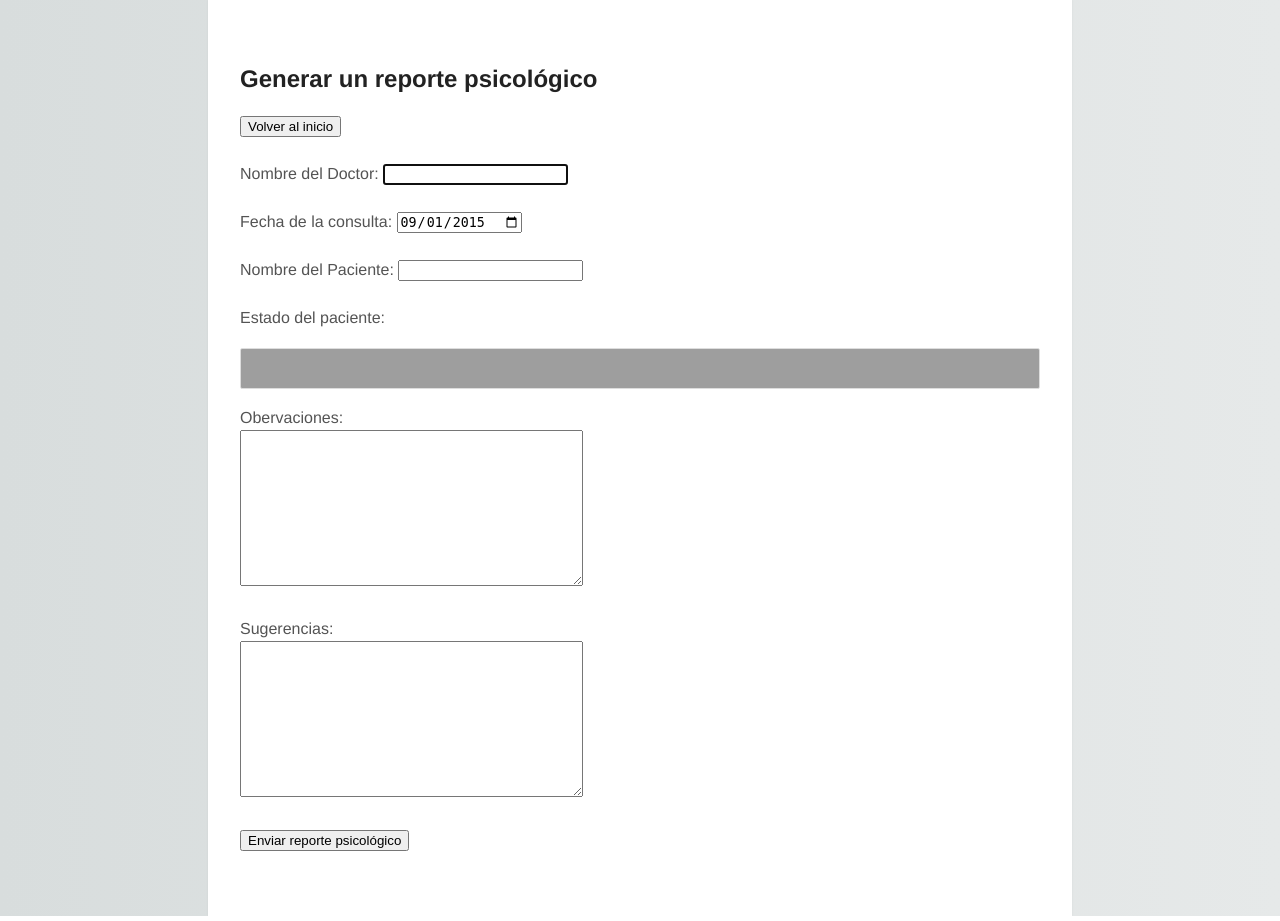
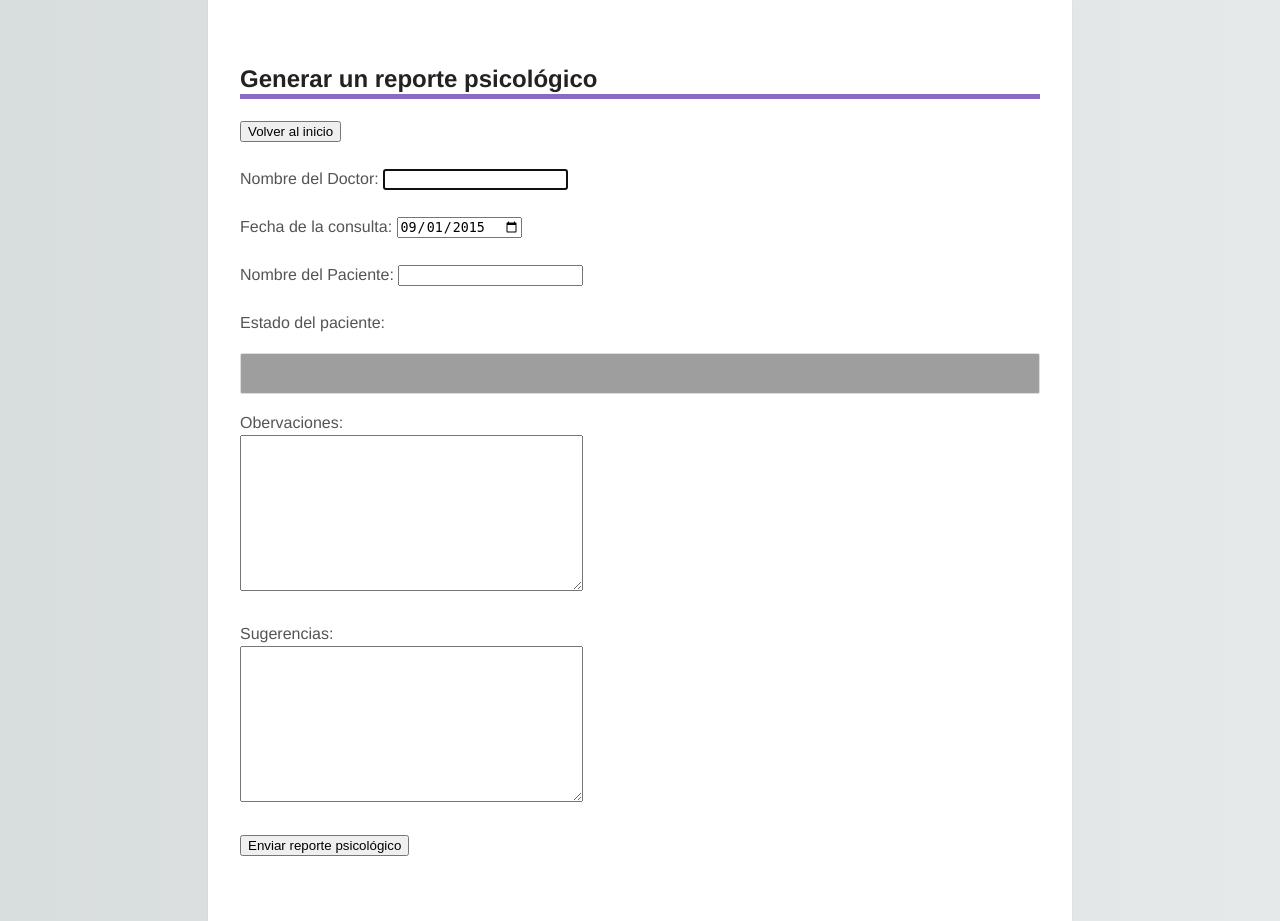
Before and after one commit to rauloojs/tata_heroku, a Django app: page /reports/psychological/ in a window 1280 px wide. Run offline with Django 3.2, Linux system fonts and the light colour scheme; some libraries are stand-ins or nearby versions; grey boxes are pictures that could not be loaded.

Commit message:
Added color code

```diff
--- a/reports/static/reports/style.css
+++ b/reports/static/reports/style.css
@@ -67,3 +67,11 @@ img {
         filter: grayscale(0%);
     }
 }
+
+#psy-title {
+    border-bottom: 5px solid #8B6AC4;
+}
+
+#nut-title {
+    border-bottom: 5px solid #00BA67;
+}
--- a/reports/templates/reports/nutritional.html
+++ b/reports/templates/reports/nutritional.html
@@ -26,7 +26,7 @@
 </head>
 <body>
 
-   <h2>Generar un reporte nutricional</h2>
+   <h2 id="nut-title">Generar un reporte nutricional</h2>
    <a href="{% url 'reports:index' %}"><button type="button">Volver al inicio</button></a>
 
 	{% if error_message %}<p><strong>ERROR: {{ error_message }}</strong></p>{% endif %}
--- a/reports/templates/reports/psychological.html
+++ b/reports/templates/reports/psychological.html
@@ -22,13 +22,13 @@
 				  minLength: 2
 				});
 				$("#status").tagit({
-			        autocomplete: {delay: 0, minLength: 2, source: "http://localhost:8000/api/search/tags/"}
+			        autocomplete: {delay: 0, minLength: 2, source: "https://tataserver.herokuapp.com/api/search/tags/"}
 			    });
 			});
 		</script>
 	</head>
 	<body>
-		<h2>Generar un reporte psicológico</h2>
+		<h2 id="psy-title">Generar un reporte psicológico</h2>
 		<a href="{% url 'reports:index' %}"><button type="button">Volver al inicio</button></a>
 		<br>
 		<br>
```
